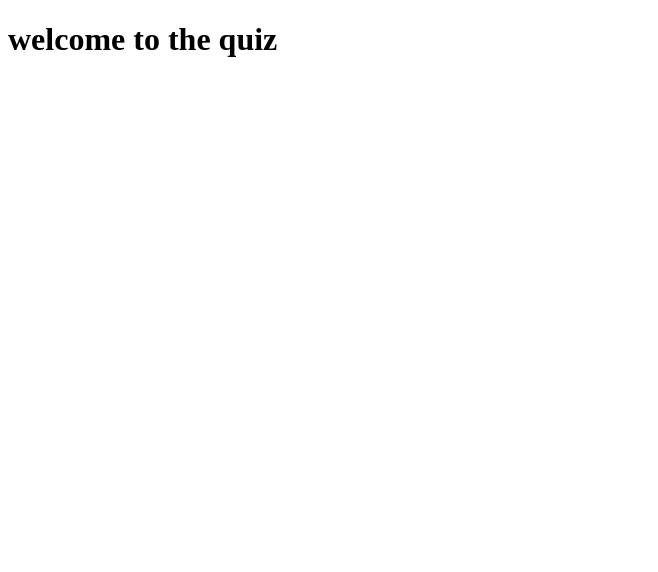
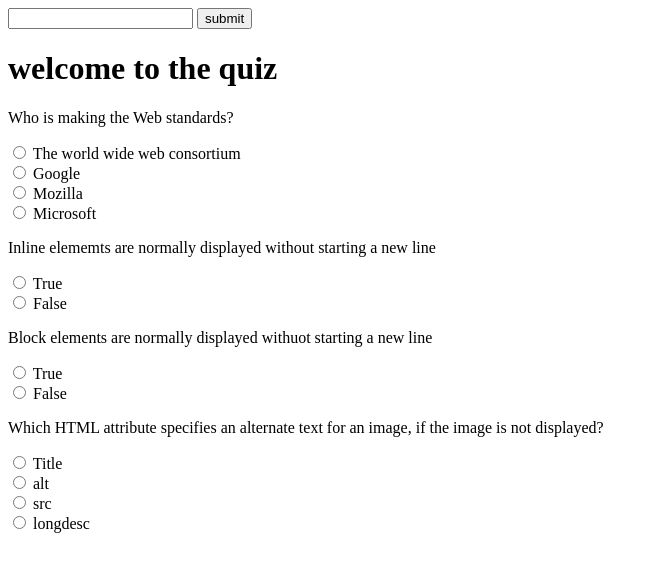
Before and after one commit to lu-dwig/project3, a plain HTML site: page index.html in a window 1280 px wide. Shown: the whole page, without its empty margins (0-658 px from the left). Drawn offline with Linux system fonts and the light colour scheme.

Commit message:
this will add changes in the files

```diff
--- a/index.html
+++ b/index.html
@@ -7,8 +7,55 @@
     <title>Quiz</title>
 </head>
 <body>
-    <div id="introduction">
-        <h1>welcome to the quiz </h1>
+    <div class="page-1">
+        <div>
+            <input id="username">
+            <button onclick="salutation()">submit</button>
+        </div>
+        <div id="introduction">
+            <h1>welcome to the quiz</h1>
+        </div>
     </div>
+    <div class="page-2">
+        <div class="quizs">
+                <p>Who is making the Web standards?</p>
+                <form>
+                    <input type="radio" id="the world wide web consortium" name="web standards" value="the world wide web consortium">
+                    <label for="the world wide web consortium">The world wide web consortium</label><br>
+                    <input type="radio" id="google" name="web standards" value="google">
+                    <label for="google">Google</label><br>
+                    <input type="radio" id="mozilla" name="web standards" value="mozilla">
+                    <label for="mozilla">Mozilla</label><br>
+                    <input type="radio" id="microsoft" name="web standards" value="microsoft">
+                    <label for="microsoft">Microsoft</label><br>
+                </form>
+                <p>Inline elememts are normally displayed without starting a new line</p>
+                <form>
+                    <input type="radio" id="true" name="Inline element" value="true">
+                    <label for="true">True</label><br>
+                    <input type="radio" id="true" name="Inline element" value="true">
+                    <label for="true">False</label>
+                </form>
+                <p>Block elements are normally displayed withuot starting a new line</p>
+                <form>
+                    <input type="radio" id="true" name="Inline element" value="true">
+                    <label for="true">True</label><br>
+                    <input type="radio" id="true" name="Inline element" value="true">
+                    <label for="true">False</label>
+                </form>
+                <p>Which HTML attribute specifies an alternate text for an image, if the image is not displayed?</p>
+                <form>
+                    <input type="radio" id="title" name="HTML_attribute" value="title">
+                    <label for="title">Title</label><br>
+                    <input type="radio" id="true" name="HTML_attribute" value="alt">
+                    <label for="alt">alt</label><br>
+                    <input type="radio" id="true" name="HTML_attribute" value="src">
+                    <label for="src">src</label><br>
+                    <input type="radio" id="true" name="HTML_attribute" value="longdesc">
+                    <label for="longdesc">longdesc</label>
+                </form>
+        </div>
+    </div>
+
 </body>
 </html>
```
